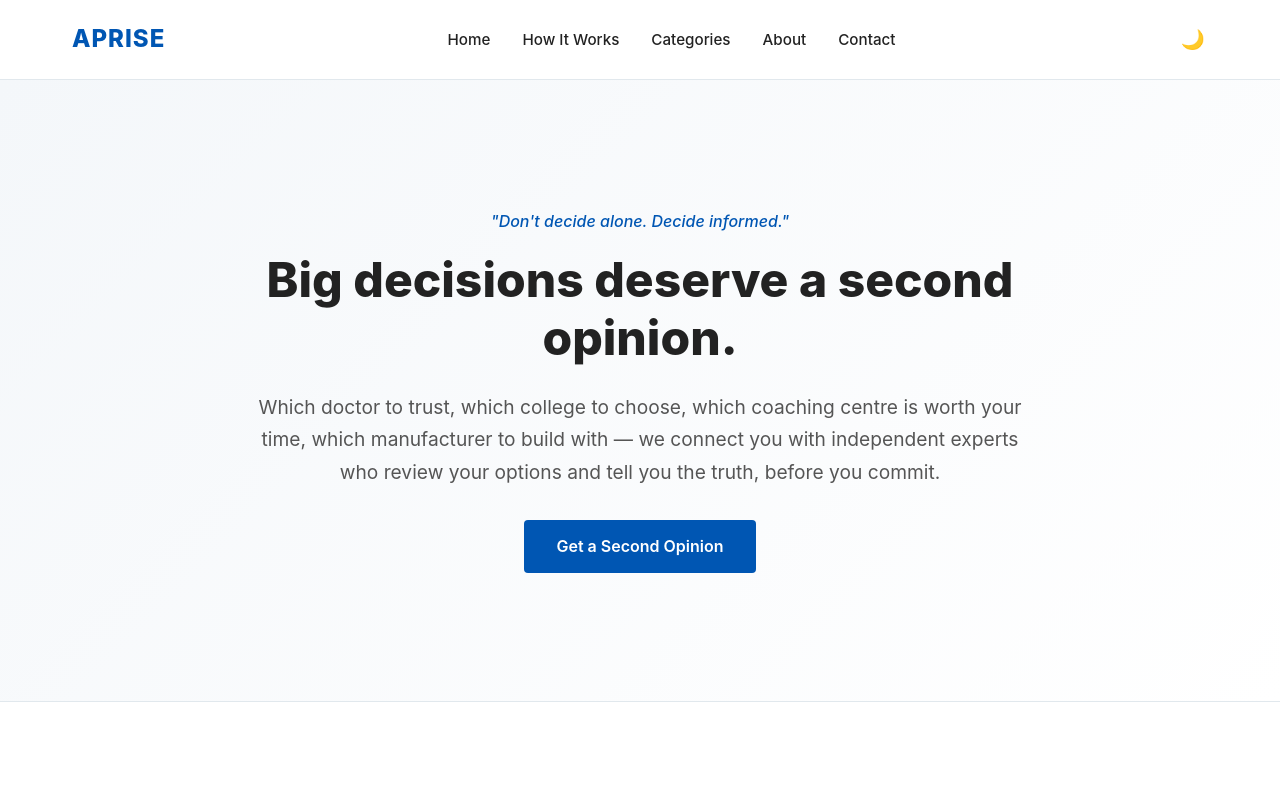
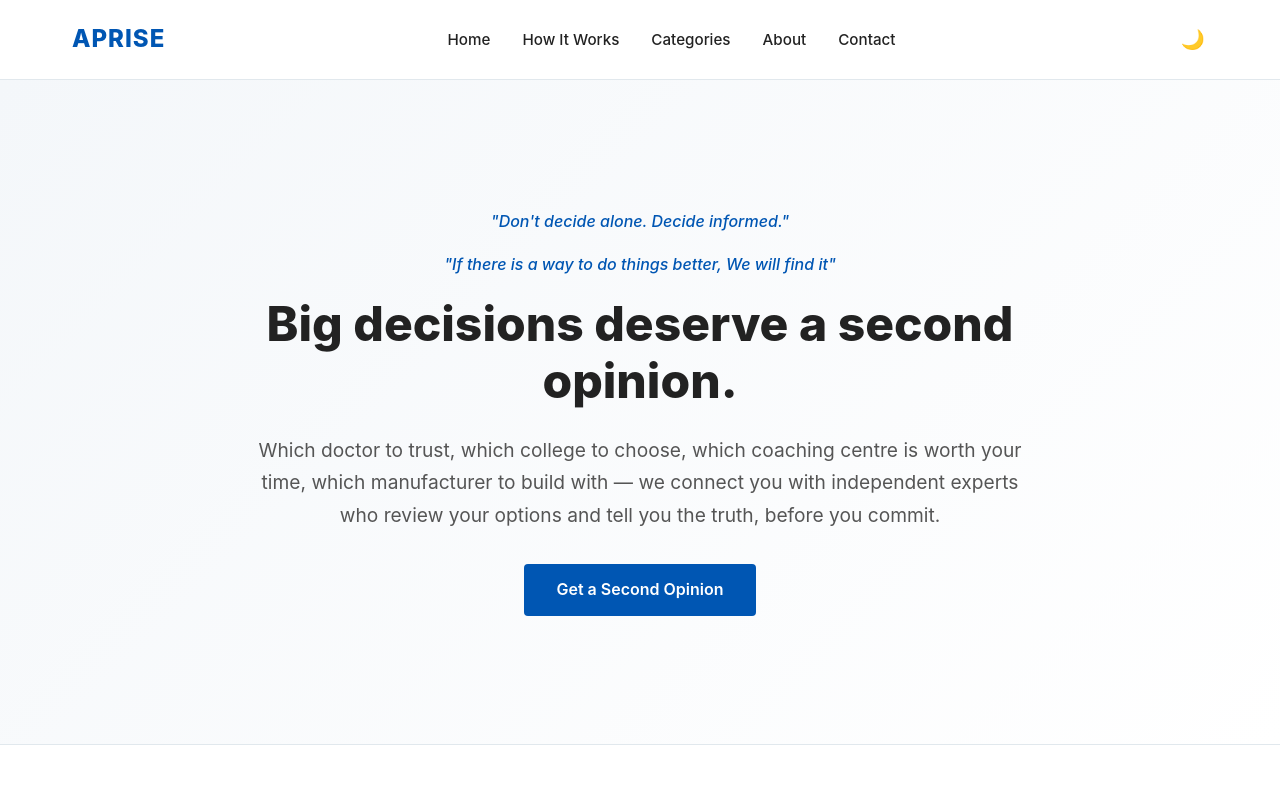
Before and after one commit to shubhamsinha6109-cloud/Aprissearchvaluenew, a plain HTML site: page index.html in a window 1280 px wide. Shown: the top 795 px of the page. Drawn offline with Linux system fonts and the light colour scheme.

Commit message:
Update index.html

```diff
--- a/index.html
+++ b/index.html
@@ -26,6 +26,7 @@
         <section id="home" class="hero">
             <div class="hero-content">
                 <p class="tagline">"Don't decide alone. Decide informed."</p>
+                <p class="tagline">"If there is a way to do things better, We will find it"</p>
                 <h1>Big decisions deserve a second opinion.</h1>
                 <p class="subtext">Which doctor to trust, which college to choose, which coaching centre is worth your time, which manufacturer to build with — we connect you with independent experts who review your options and tell you the truth, before you commit.</p>
                 <a href="#how" class="btn">Get a Second Opinion</a>
```
